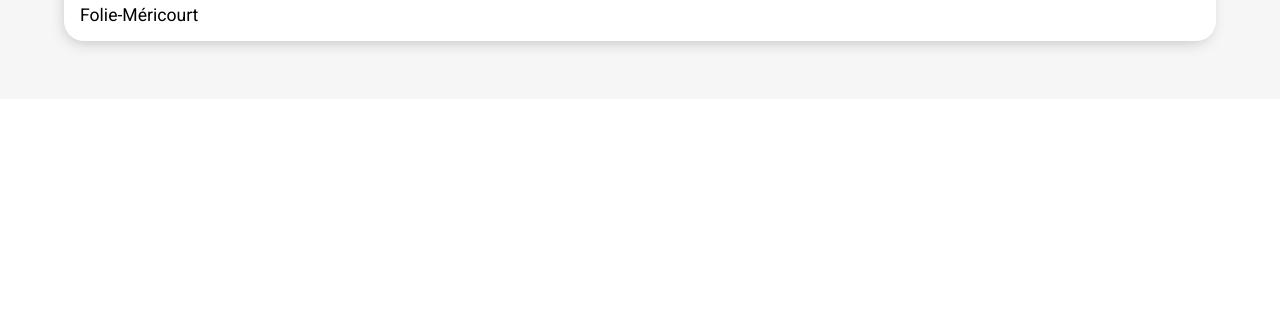
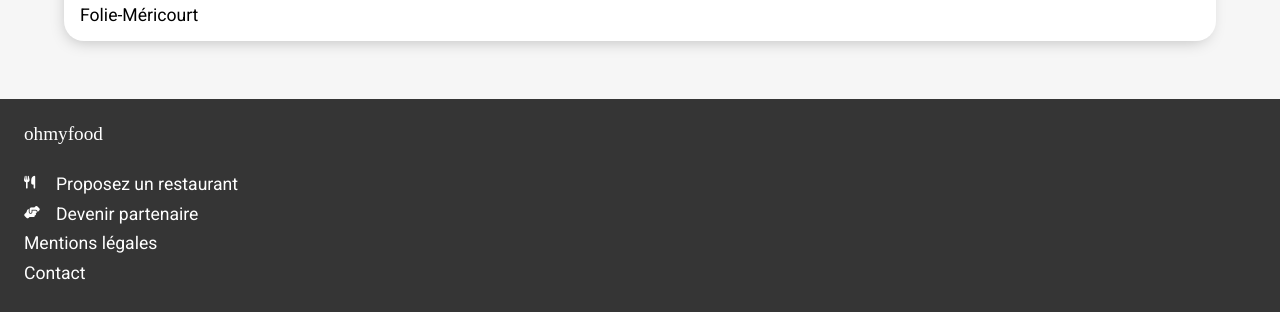
Before and after one commit to ValentinPierre-dev/VP_OhMyFood, a website: page index.html in a window 1280 px wide. Shown: the part 1941-2253 px from the top of the page. Before the commit the page ends 2040 px from the top, so only its background shows below. Drawn offline with Linux system fonts and the light colour scheme; a web font is replaced by a local one.

Commit message:
Ajout du footer

```diff
--- a/index.html
+++ b/index.html
@@ -133,6 +133,22 @@
         </section>
     </main>
     <footer>
-
+        <div class="pied">
+            <p class="pied--logo">ohmyfood</p>
+            <div class="pied--text">
+                <i class="fas fa-utensils"></i>
+                <p>Proposez un restaurant</p>
+            </div>
+            <div class="pied--text">
+                <i class="fas fa-hands-helping"></i>
+                <p>Devenir partenaire</p>
+            </div>
+            <div class="pied--text">
+                <p>Mentions légales</p>
+            </div>
+            <div class="pied--text">
+                <p>Contact</p>
+            </div>
+        </div>
     </footer>
 </body>
--- /dev/null
+++ b/scss/layouts/footer.scss
@@ -0,0 +1,24 @@
+.pied{
+    background-color: $color-grey4;
+    padding: 1.5rem;
+    &--logo{
+        color: white;
+        font-family: 'Shrikhand';
+        font-size: 1.2rem;
+        margin: 0 0 1.5rem 0;
+    }
+    &--text{
+        display: flex;
+        flex-direction: row;
+        align-items: center;
+        color: white;
+        font-size: 0.8rem;
+        i{
+            width: 2rem;
+
+        }
+        p{
+            margin: 0.3rem 0;
+        }
+    }
+}
--- a/scss/main.scss
+++ b/scss/main.scss
@@ -6,3 +6,4 @@
 @import "./layouts/discover.scss";
 @import "./layouts/fonctionnement.scss";
 @import "./layouts/restaurants.scss";
+@import "./layouts/footer.scss";
```
Also changed, not shown: css/style.css, 1 other file.
